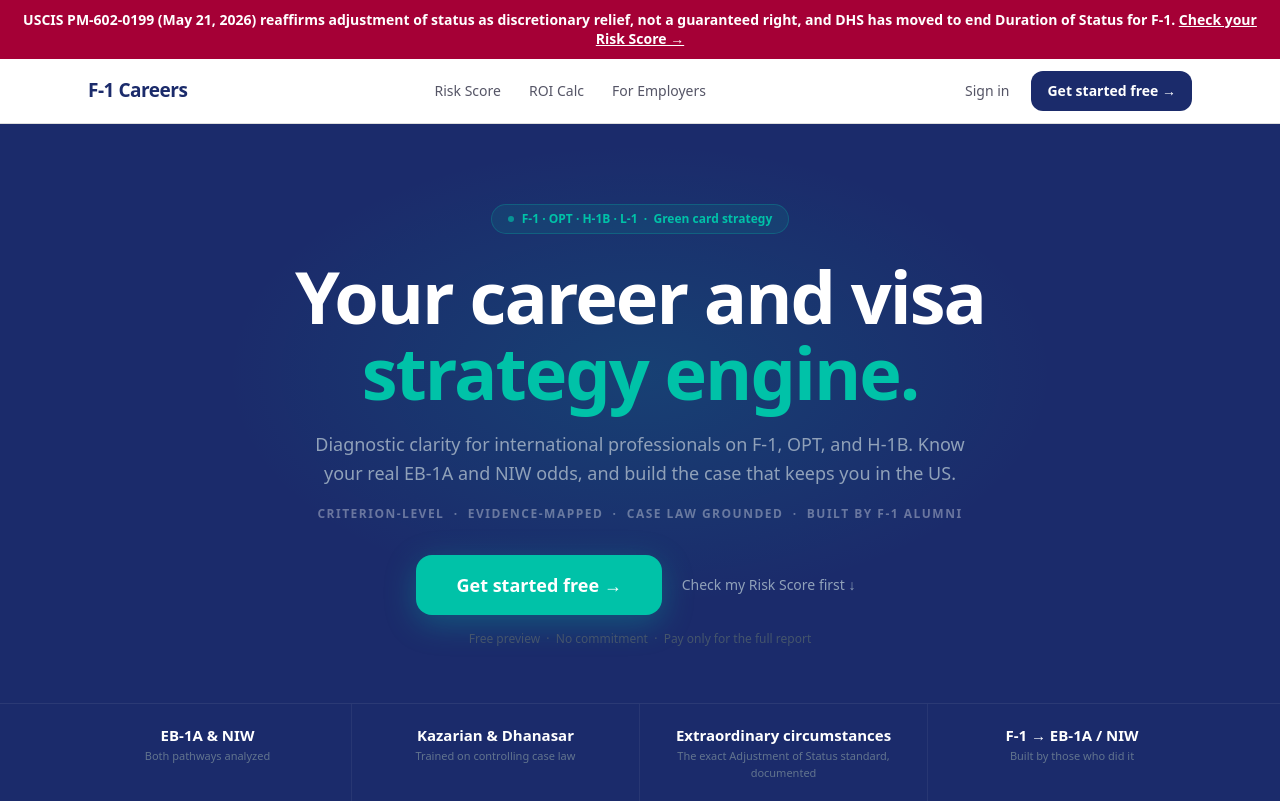
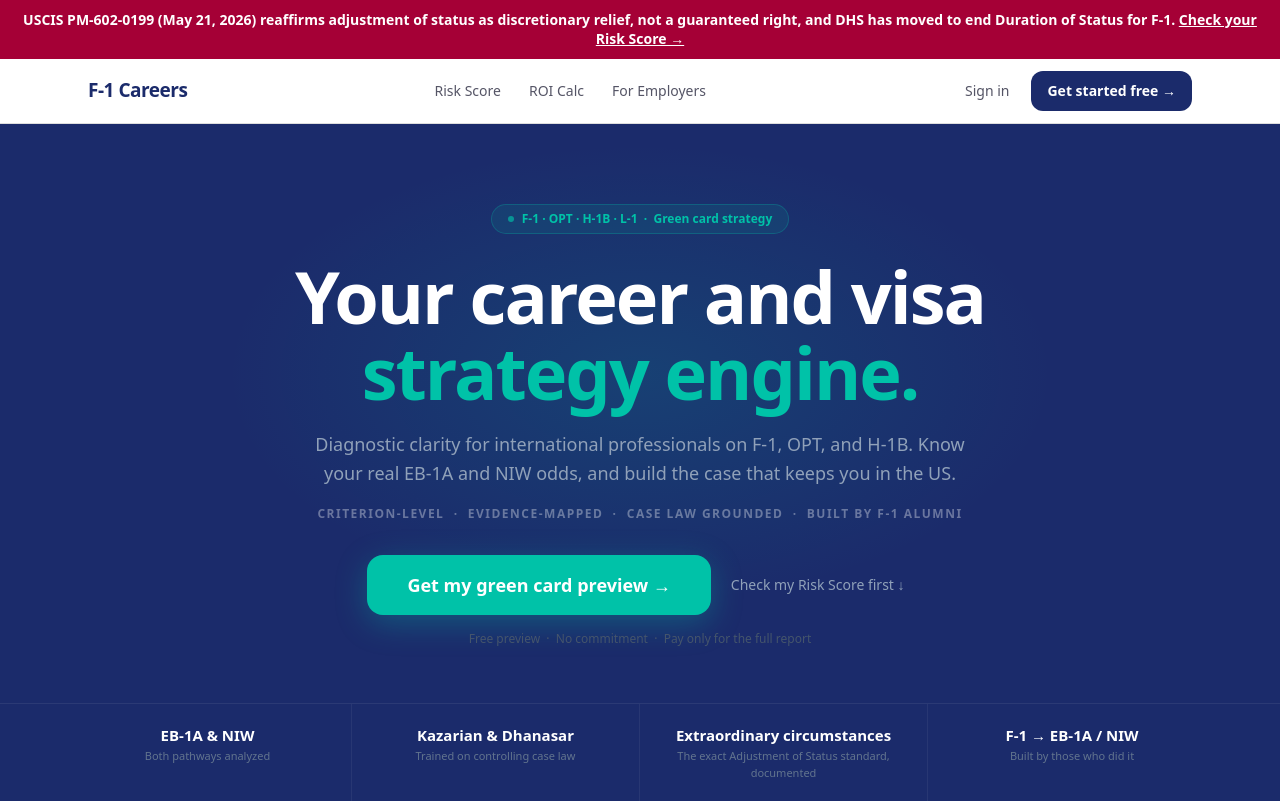
Before and after one commit to marambo-code/F-1Careers, a Next.js app: page / in a window 1280 px wide. Shown: the top 803 px of the page. Built offline with nearby package versions, Linux system fonts and the light colour scheme; no server answers.

Commit message:
Revert hero CTA to 'Get my green card preview' (not approved); keep only the subhead change

```diff
--- a/app/page.tsx
+++ b/app/page.tsx
@@ -80,7 +80,7 @@ export default async function Home() {
               className="bg-teal text-white font-extrabold text-lg px-10 py-4 rounded-2xl hover:opacity-90 transition-all hover:scale-[1.02] no-underline"
               style={{ boxShadow: '0 8px 32px rgba(0,194,168,.30)' }}
             >
-              Get started free →
+              Get my green card preview →
             </Link>
             <Link href="/stay-score" className="text-slate-400 text-sm font-medium hover:text-white transition-colors py-4 px-2">
               Check my Risk Score first ↓
```
